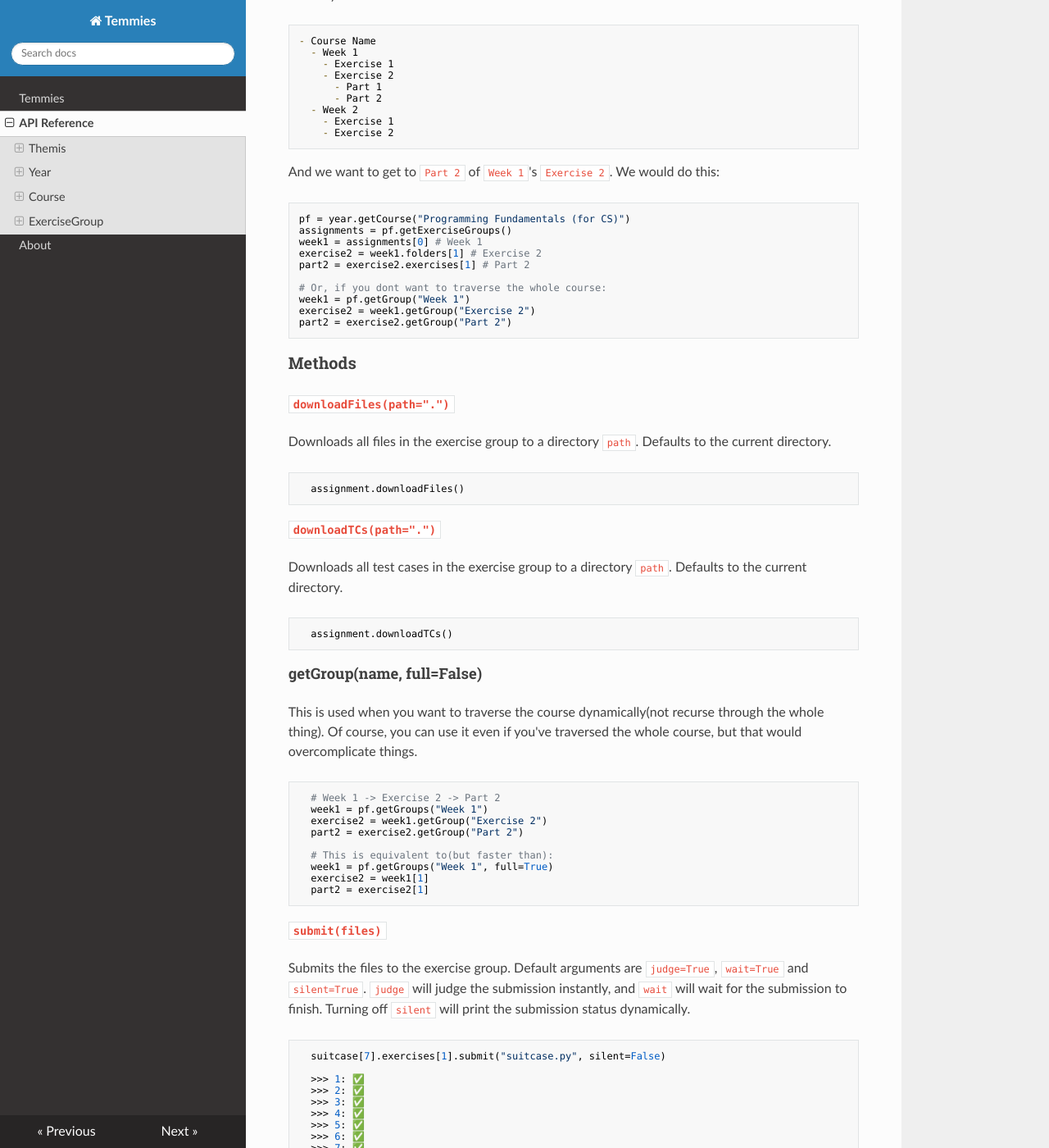
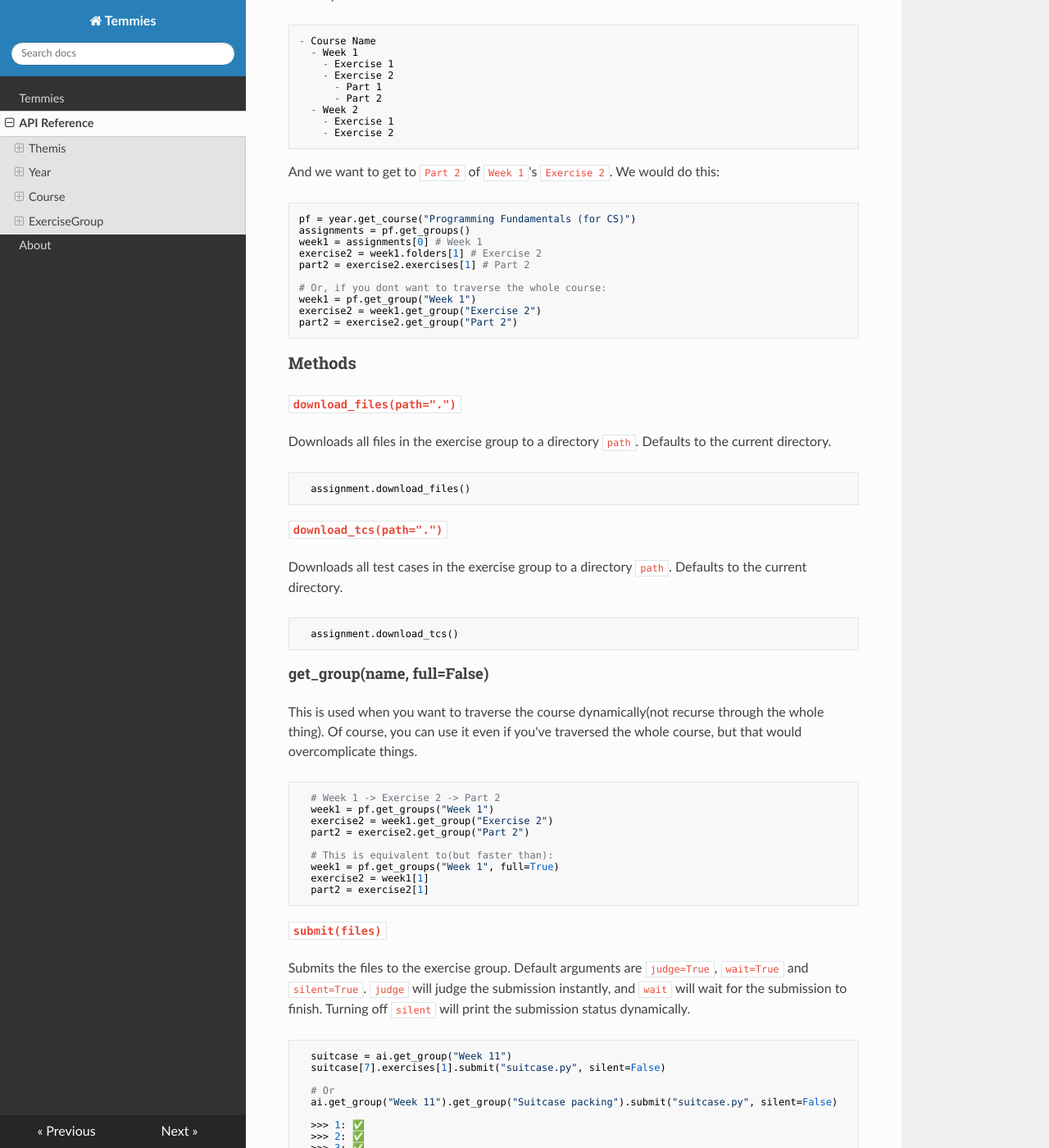
Before and after one commit to Code-For-Groningen/temmies, an MkDocs documentation site: the page built from docs/api.md, in a window 1280 px wide and 1400 px high, scrolled down 2738 px. Shown: the whole window at 82% size. Built offline with MkDocs 1.6.1, drawn with Linux system fonts in a browser that asks for light colours; nearby versions of some CDN libraries; some of the changed text lies outside the part shown.

Commit message:
Updated docs to reflect upon code changes

````diff
--- a/docs/api.md
+++ b/docs/api.md
@@ -14,18 +14,18 @@ themis = Themis("s-number", "password")
 #### `login()`
 Logs in to Themis. Runs automatically when the class is initialized.
 
-#### `getYear(start, end)`
+#### `get_year(start, end)`
 Returns an instance of a [`Year`](#year)(academic year) between `start` and `end`.
 
 ```python
-year = themis.getYear(2023, 2024)
+year = themis.get_year(2023, 2024)
 ```
 
-#### `allYears()`
+#### `all_years()`
 Returns a list of `Year` instances corresponding to all years visible to the user.
 
 ```python
-years = themis.allYears()
+years = themis.all_years()
 ```
 <sub> I don't see why you would need this, but it's here. </sub>
 
@@ -35,22 +35,22 @@ years = themis.allYears()
 
 ### Usage
 ```python
-year = themis.getYear(2023, 2024)
+year = themis.get_year(2023, 2024)
 ```
 
 ### Methods
-#### `getCourse(courseName)`
-Returns an instance of a [`Course`](#course) with the name `courseName`.
+#### `get_course(name)`
+Returns an instance of a [`Course`](#course) with the name `name`.
 
 ```python
-pf = year.getCourse("Programming Fundamentals (for CS)")
+pf = year.get_course("Programming Fundamentals (for CS)")
 ```
 
-#### `allCourses()`
+#### `all_courses()`
 Returns a list of `Course` instances corresponding to all courses visible to the user in a given `Year`.
 
 ```python
-courses = year.allCourses()
+courses = year.all_courses()
 ```
 
 ----
@@ -59,13 +59,13 @@ courses = year.allCourses()
 ### Usage
 ```python
 
-pf = year.getCourse("Programming Fundamentals (for CS)")
+pf = year.get_course("Programming Fundamentals (for CS)")
 print(pf.info) # <- course info attribute
-assignments = pf.getGroups()
+assignments = pf.get_groups()
 ```
 
 ### Methods
-#### `getGroups(full=False)`
+#### `get_groups(full=False)`
 Returns a list of `ExerciseGroup` instances corresponding to all exercise groups visible to the user in a given `Course`. Default argument is `full=False`, which will only return the (name, link) of each exercise and folder in the group. If `full=True`, it will traverse the whole course.
 
 You can traverse the course in both cases, although in different ways.
@@ -73,24 +73,24 @@ You can traverse the course in both cases, although in different ways.
 When you have fully traversed the course, you can access everything via indices and the `exercises` and `folders` attributes of the `ExerciseGroup` instances:
 
 ```python
-  ai_group = ai_course.getGroups(full=True)
+  ai_group = ai_course.get_groups(full=True)
   exercise = ai_group[7].exercises[1] # Week 11 -> Suitcase packing
   exercise.submit("suitcase.py", silent=False)```
 ```
 
-This is equivalent to the case in which we don't traverse the full course using `getGroup` like so:
+This is equivalent to the case in which we don't traverse the full course using `get_group` like so:
 
 ```python
-ai_group = ai_course.getGroup("Week 11")
-exercise = ai_group.getGroup("Suitcase packing")
+ai_group = ai_course.get_group("Week 11")
+exercise = ai_group.get_group("Suitcase packing")
 exercise.submit("suitcase.py", silent=False)
 ```
 
-### `getGroup(name, full=False)`
+### `get_group(name, full=False)`
 Returns an instance of an `ExerciseGroup` with the name `name`. Default argument is `full=False`, which will only return the (name, link) of each exercise and folder in the group. If `full=True`, it will traverse the whole group.
 
 ```python
-week1 = pf.getGroup("Week 1")
+week1 = pf.get_group("Week 1")
 ```
 
 ## `ExerciseGroup`
@@ -98,9 +98,9 @@ Setting the `full` flag to `True` will traverse the whole course.
 
 You can traverse the course in both cases
 * Both folders and exercises are represented as `ExerciseGroup` instances.
-* Folders will have the `amExercise` attribute set to `False`.
-* Folders can have the `downloadFiles` method called on them.
-* Exercises can have the `submit`, `downloadFiles` and `downloadTCs` method called on them.
+* Folders will have the `am_exercise` attribute set to `False`.
+* Folders can have the `download_files` method called on them.
+* Exercises can have the `submit`, `download_files` and `download_tcs` method called on them.
 
 
 ### Example of folder traversal
@@ -119,45 +119,45 @@ Let's say we have a folder structure like this:
 And we want to get to `Part 2` of `Week 1`'s `Exercise 2`. We would do this:
 
 ```python
-pf = year.getCourse("Programming Fundamentals (for CS)")
-assignments = pf.getExerciseGroups()
+pf = year.get_course("Programming Fundamentals (for CS)")
+assignments = pf.get_groups()
 week1 = assignments[0] # Week 1
 exercise2 = week1.folders[1] # Exercise 2
 part2 = exercise2.exercises[1] # Part 2
 
 # Or, if you dont want to traverse the whole course:
-week1 = pf.getGroup("Week 1")
-exercise2 = week1.getGroup("Exercise 2")
-part2 = exercise2.getGroup("Part 2")
+week1 = pf.get_group("Week 1")
+exercise2 = week1.get_group("Exercise 2")
+part2 = exercise2.get_group("Part 2")
 ```
 
 
 ### Methods
-#### `downloadFiles(path=".")`
+#### `download_files(path=".")`
 Downloads all files in the exercise group to a directory `path`. Defaults to the current directory.
 
 ```python
-  assignment.downloadFiles()
+  assignment.download_files()
 ```
 
-#### `downloadTCs(path=".")`
+#### `download_tcs(path=".")`
 Downloads all test cases in the exercise group to a directory `path`. Defaults to the current directory.
 
 ```python
-  assignment.downloadTCs()
+  assignment.download_tcs()
 ```
 
-#### getGroup(name, full=False)
+#### get_group(name, full=False)
 This is used when you want to traverse the course dynamically(not recurse through the whole thing). Of course, you can use it even if you've traversed the whole course, but that would overcomplicate things.
 
 ```python
   # Week 1 -> Exercise 2 -> Part 2
-  week1 = pf.getGroups("Week 1")
-  exercise2 = week1.getGroup("Exercise 2")
-  part2 = exercise2.getGroup("Part 2")
+  week1 = pf.get_groups("Week 1")
+  exercise2 = week1.get_group("Exercise 2")
+  part2 = exercise2.get_group("Part 2")
 
   # This is equivalent to(but faster than):
-  week1 = pf.getGroups("Week 1", full=True)
+  week1 = pf.get_groups("Week 1", full=True)
   exercise2 = week1[1]
   part2 = exercise2[1]
 ```
@@ -167,7 +167,11 @@ This is used when you want to traverse the course dynamically(not recurse throug
 Submits the files to the exercise group. Default arguments are `judge=True`, `wait=True` and `silent=True`. `judge` will judge the submission instantly, and `wait` will wait for the submission to finish. Turning off `silent` will print the submission status dynamically.
 
 ```python
+  suitcase = ai.get_group("Week 11")
   suitcase[7].exercises[1].submit("suitcase.py", silent=False)
+
+  # Or
+  ai.get_group("Week 11").get_group("Suitcase packing").submit("suitcase.py", silent=False)
 
   >>> 1: ✅
   >>> 2: ✅
@@ -179,4 +183,5 @@ Submits the files to the exercise group. Default arguments are `judge=True`, `wa
   >>> 8: ✅
   >>> 9: ✅
   >>> 10: ✅
+
 ```
````
Also changed, not shown: docs/index.md (+7 -7 lines).
